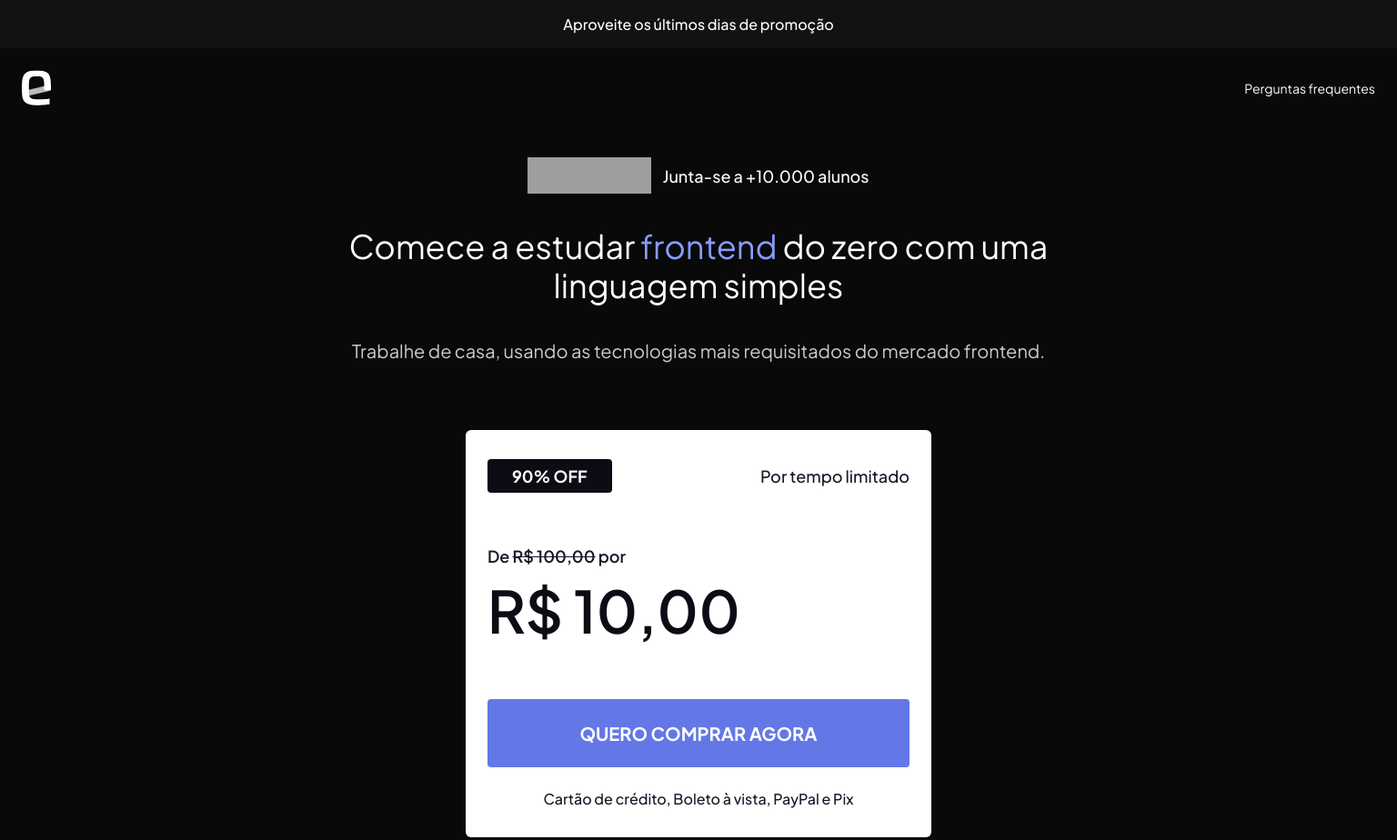
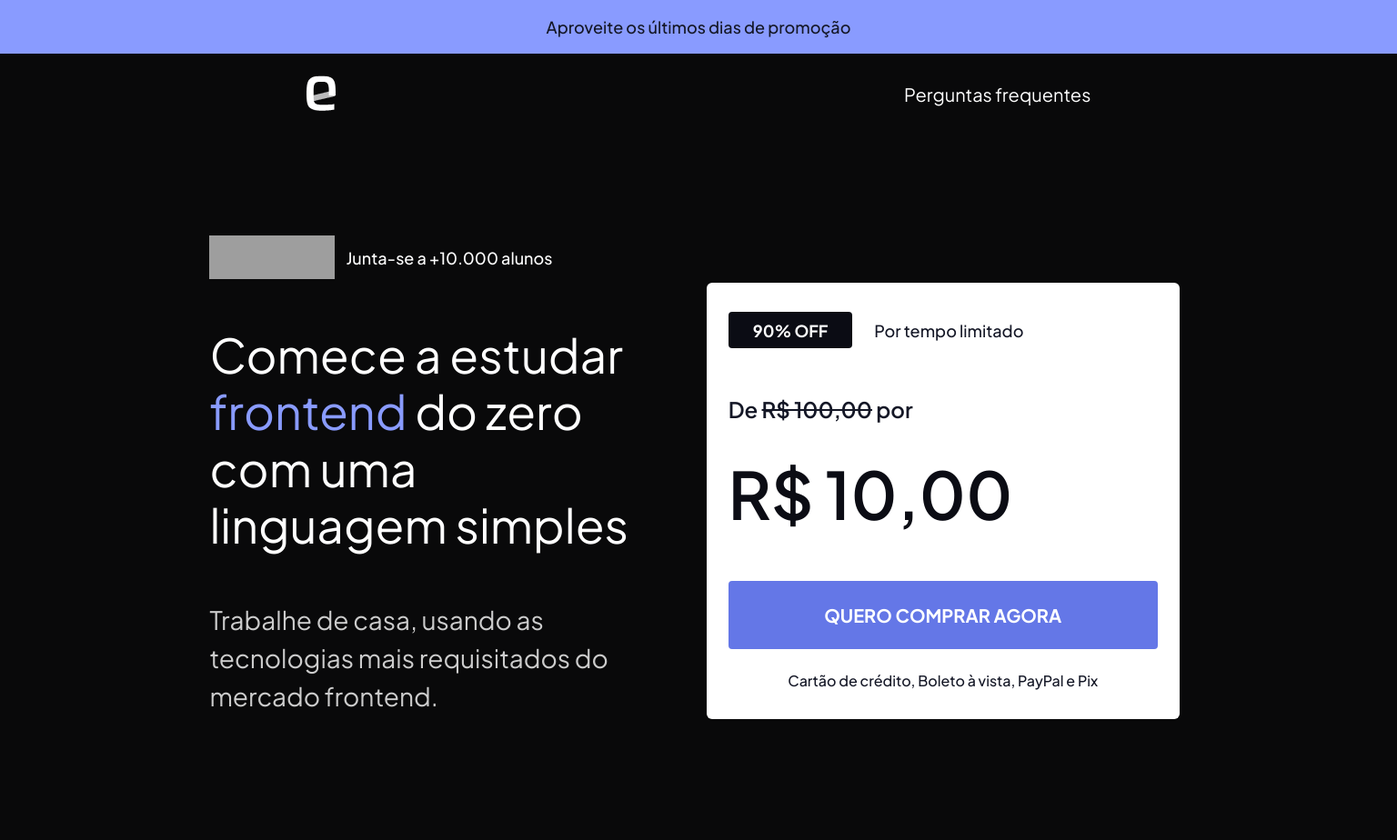
Before and after one commit to kaique-feitosa/efront, a plain HTML site: page index.html in a window 1536 px wide. Shown: the top 924 px of the page at 91% size. Drawn offline with Linux system fonts and the light colour scheme; grey boxes are pictures that could not be loaded.

Commit message:
Layout 1440px terminado

```diff
--- a/styles/abstract/_variaveis.scss
+++ b/styles/abstract/_variaveis.scss
@@ -10,4 +10,3 @@ $branco: #FFFFFF;
 
 //FONTES
 $fonte-principal: "Plus Jakarta Sans", sans-serif;
-$fonte-secundaria: "Sora", sans-serif;
--- a/styles/components/_anuncio.scss
+++ b/styles/components/_anuncio.scss
@@ -185,3 +185,71 @@
     }
 
 }
+
+@media screen and (min-width: 1440px) {
+    .anuncio {
+        display: grid;
+        grid-template-columns: 1fr 1fr;
+        align-items: center;
+        width: 70%;
+        padding: 5em 0;
+
+        .anuncio__banner {
+            align-items: flex-start;
+
+            .alunos {
+                align-items: center;
+
+                img {
+                    @include mixins.tamanho-imagem(8.625em, 3em);
+                }
+            }
+
+            .anuncio__infos {
+                text-align: start;
+                width: 88%;
+
+                .anuncio__titulo {
+                    font-size: 3.25rem;
+                    line-height: 62.4px;
+                    padding: 1em 0;
+                }
+
+                .anuncio__texto {
+                    font-size: 1.75rem;
+                    line-height: 42px;
+                }
+            }
+        }
+
+        &__preco {
+            @include mixins.tamanho-imagem(32.5em, 30em);
+
+            .anuncio__desconto {
+                justify-content: flex-start;
+                gap: 24px;
+
+                .desconto {
+                    line-height: 27px;
+                }
+            }
+
+            .anuncio__valores {
+                .anuncio__valor-antigo {
+                    font-size: 1.5rem;
+                }
+
+                .anuncio__valor-novo {
+                    font-size: 4.5rem;
+                    padding-top: 1.5rem;
+                }
+            }
+
+            .anuncio__pagamento {
+                .pagamento__botao:hover {
+                    opacity: .8;
+                }
+            }
+        }
+    }
+}
--- a/styles/components/_cards.scss
+++ b/styles/components/_cards.scss
@@ -30,3 +30,12 @@
         }
     }
 }
+
+@media screen and (min-width: 1440px) {
+    .cards {
+        margin: 0;
+        .card {
+            width: 17.5em;
+        }
+    }
+}
--- a/styles/components/_header.scss
+++ b/styles/components/_header.scss
@@ -3,8 +3,8 @@
 
 header {
     .alerta {
-        background-color: variaveis.$cinza-escuro;
-        @include mixins.size-weight-color(0.875rem, 500, variaveis.$branco);
+        background-color: variaveis.$cor-principal;
+        @include mixins.size-weight-color(0.875rem, 500,variaveis.$cl-desconto);
         text-align: center;
         padding: 1em;
     }
@@ -38,8 +38,25 @@ header {
             }
 
             a {
-                font-size: 1,25rem;
+                font-size: 1.25rem;
             }
         }
     }
 }
+
+@media screen and (min-width: 1440px) {
+    header {
+        .alerta {
+            font-size: 1.125rem;
+        }
+
+        .container {
+            justify-content: space-around;
+
+            a:hover {
+                color: variaveis.$cor-principal;
+                transition: .2s;
+            }
+        }
+    }
+}
```
Also changed, not shown: styles/style.css, 1 other file.
